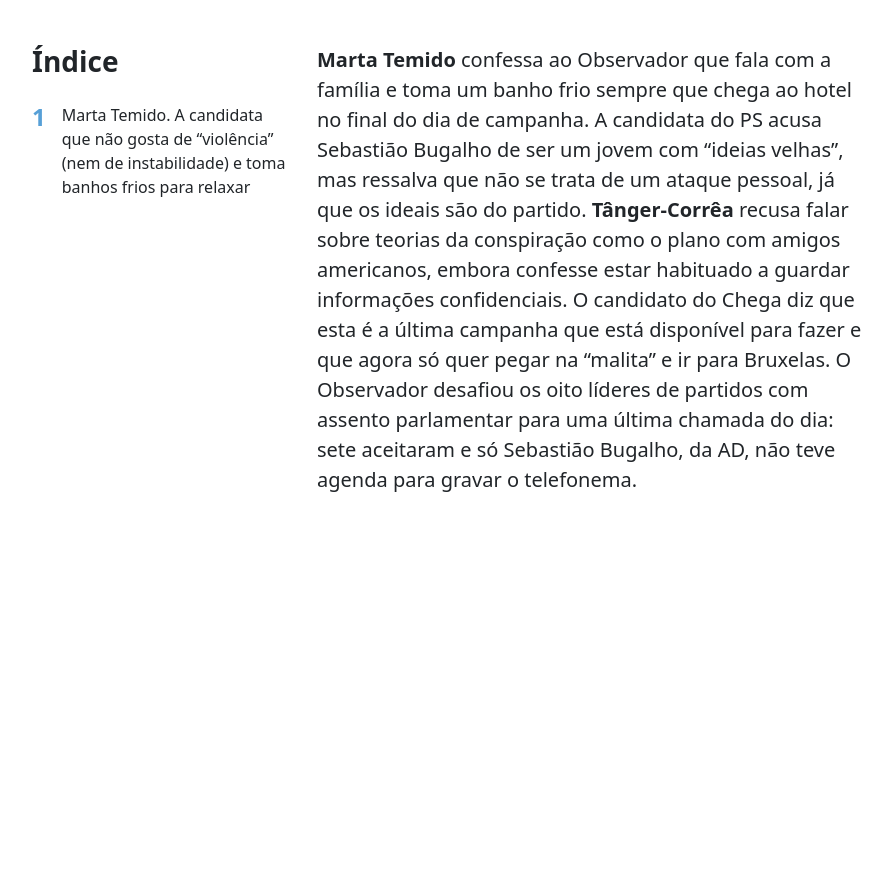
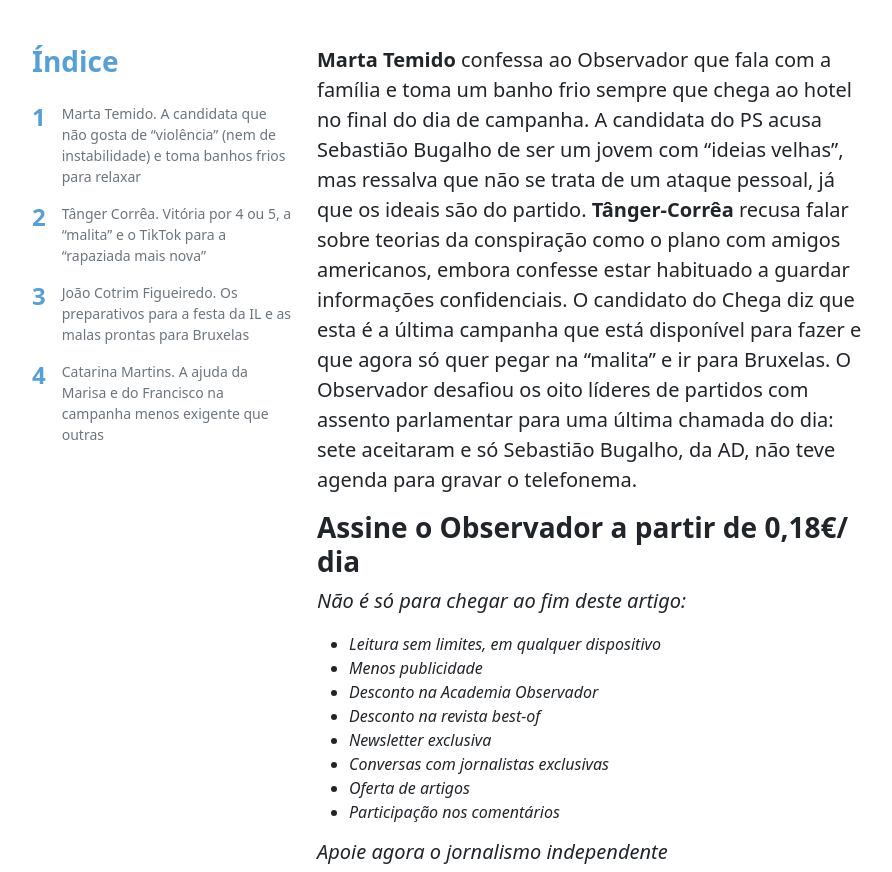
Before and after one commit to AngeloSantosDev/html-css, a plain HTML site: page aula09-bootstrap/single-news.html in a window 1280 px wide. Shown: the part 999-1871 px from the top of the page, without its empty margins (50-942 px from the left). Before the commit the page ends 1510 px from the top, so only its background shows below. Drawn offline with nearby package versions, Linux system fonts and the light colour scheme.

Commit message:
Observador

```diff
--- a/aula09-bootstrap/single-news.html
+++ b/aula09-bootstrap/single-news.html
@@ -54,14 +54,39 @@
     <div class="container mt-5">
         <div class="row">
             <div class="col-md-3">
-                <h3 class="fw-bold pb-3">Índice</h3>
+                <h3 class="heading-indice fw-bold pb-3">Índice</h3>
                 <div class="d-flex">
                     <h4 class="number-indice fw-bold pe-3">1</h4>
-                    <p>Marta Temido. A candidata que não gosta de “violência” (nem de instabilidade) e toma banhos frios para relaxar</p>
+                    <p class="description-indice text-secondary">Marta Temido. A candidata que não gosta de “violência” (nem de instabilidade) e toma banhos frios para relaxar</p>
+                </div>
+                <div class="d-flex">
+                    <h4 class="number-indice fw-bold pe-3">2</h4>
+                    <p class="description-indice text-secondary">Tânger Corrêa. Vitória por 4 ou 5, a “malita” e o TikTok para a “rapaziada mais nova”</p>
+                </div>
+                <div class="d-flex">
+                    <h4 class="number-indice fw-bold pe-3">3</h4>
+                    <p class="description-indice text-secondary">João Cotrim Figueiredo. Os preparativos para a festa da IL e as malas prontas para Bruxelas</p>
+                </div>
+                <div class="d-flex">
+                    <h4 class="number-indice fw-bold pe-3">4</h4>
+                    <p class="description-indice text-secondary">Catarina Martins. A ajuda da Marisa e do Francisco na campanha menos exigente que outras</p>
                 </div>
             </div>
             <div class="col-md-6">
                 <p class="fs-5"><strong>Marta Temido</strong> confessa ao Observador que fala com a família e toma um banho frio sempre que chega ao hotel no final do dia de campanha. A candidata do PS acusa Sebastião Bugalho de ser um jovem com “ideias velhas”, mas ressalva que não se trata de um ataque pessoal, já que os ideais são do partido. <strong>Tânger-Corrêa</strong> recusa falar sobre teorias da conspiração como o plano com amigos americanos, embora confesse estar habituado a guardar informações confidenciais. O candidato do Chega diz que esta é a última campanha que está disponível para fazer e que agora só quer pegar na “malita” e ir para Bruxelas. O Observador desafiou os oito líderes de partidos com assento parlamentar para uma última chamada do dia: sete aceitaram e só Sebastião Bugalho, da AD, não teve agenda para gravar o telefonema.</p>
+                <h3 class="fw-bolder">Assine o Observador a partir de 0,18€/ dia</h3>
+                <p class="fst-italic fs-5">Não é só para chegar ao fim deste artigo:</p>
+                <ul>
+                    <li class="fst-italic">Leitura sem limites, em qualquer dispositivo</li>
+                    <li class="fst-italic">Menos publicidade</li>
+                    <li class="fst-italic">Desconto na Academia Observador</li>
+                    <li class="fst-italic">Desconto na revista best-of</li>
+                    <li class="fst-italic">Newsletter exclusiva</li>
+                    <li class="fst-italic">Conversas com jornalistas exclusivas</li>
+                    <li class="fst-italic">Oferta de artigos</li>
+                    <li class="fst-italic">Participação nos comentários</li>
+                </ul>
+                <h5 class="fst-italic">Apoie agora o jornalismo independente</h5>
             </div>
         </div>
     </div>
--- a/aula09-bootstrap/style.css
+++ b/aula09-bootstrap/style.css
@@ -43,6 +43,14 @@ html, body {
     color: #868a8d;
 }
 
-.number-indice {
+.number-indice, .heading-indice {
     color: #57a0d7;
 }
+
+.description-indice {
+    font-size: 14px;
+}
+
+.text-secondary:hover {
+    color: #000000 !important;
+}
```
Also changed, not shown: Projeto-Education-University/index.html (added).
